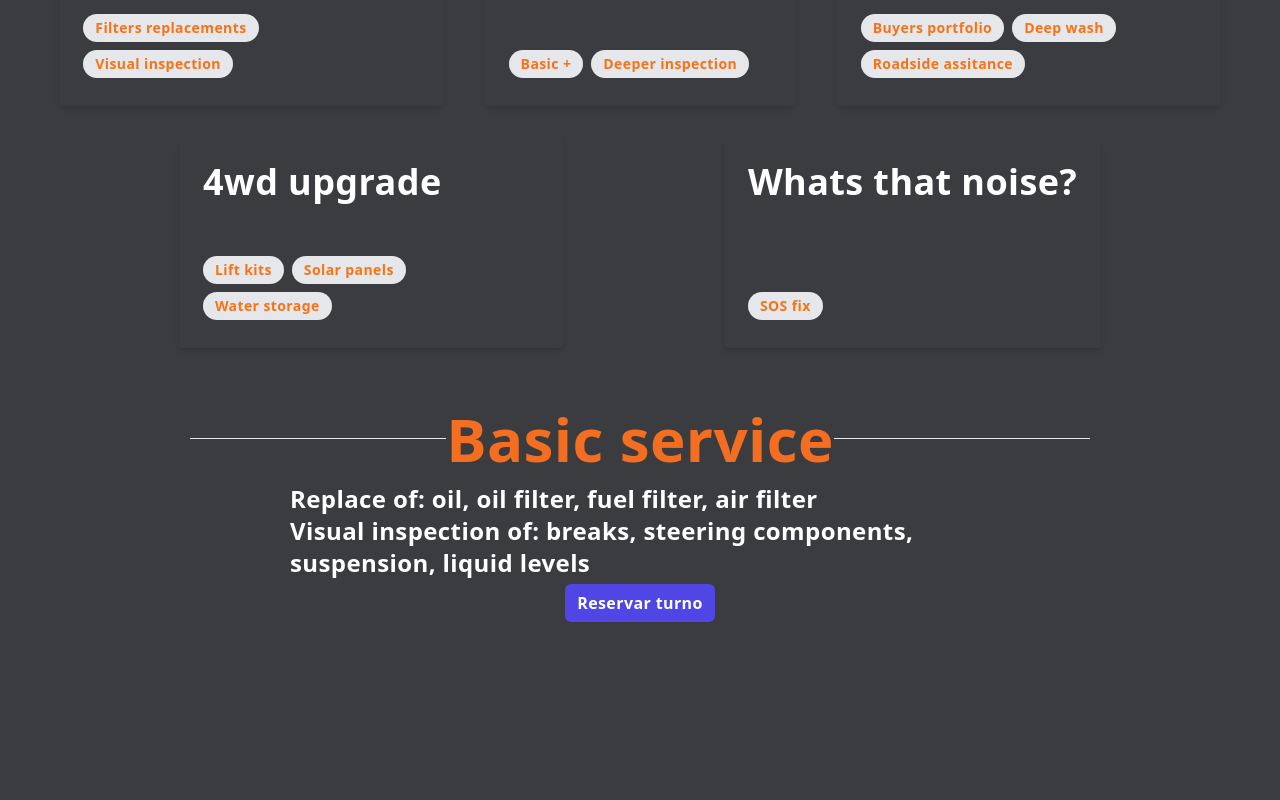
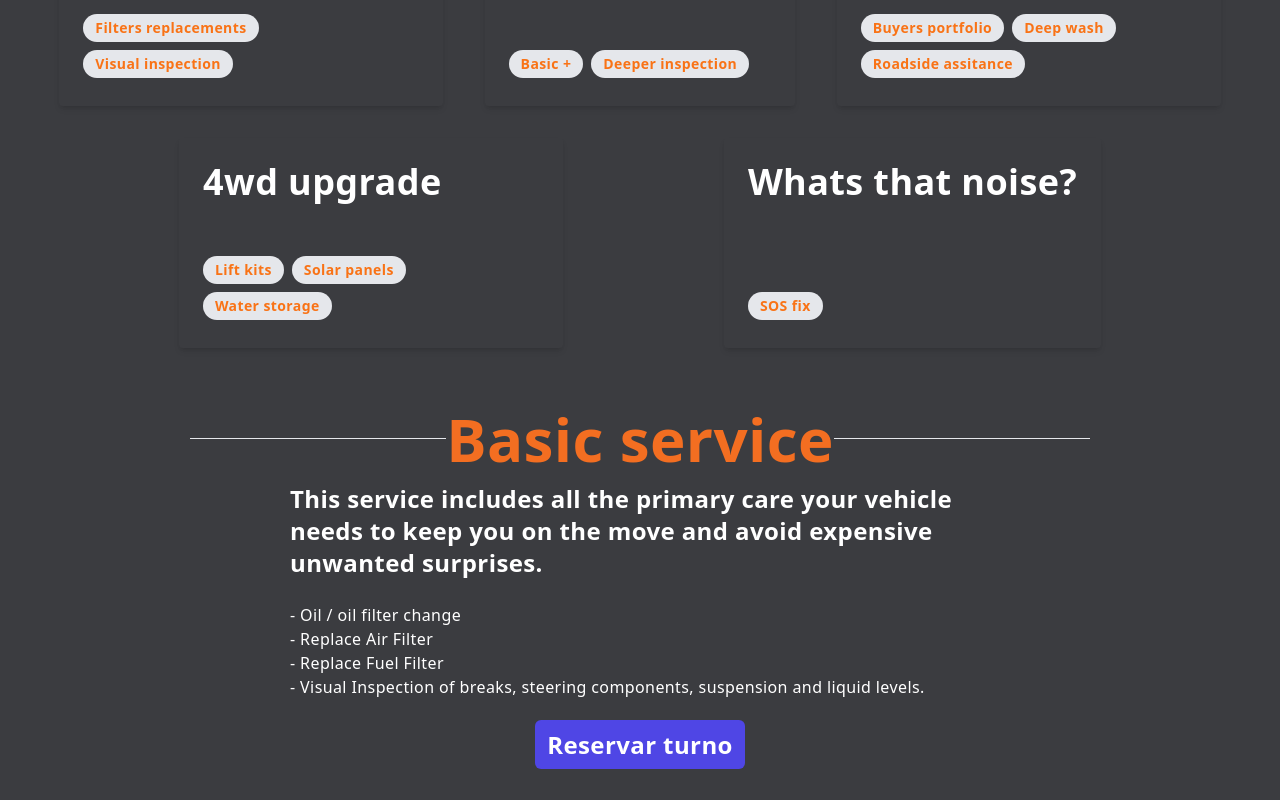
Before and after one commit to Felgreen/Gestion-reservas-Nakio, a Next.js app: page / in a window 1280 px wide. Shown: the part 338-1138 px from the top of the page. Before the commit the page ends 993 px from the top, so only its background shows below. Built offline with nearby package versions, Linux system fonts and the light colour scheme.

Commit message:
services filled up and links to calendly events added

```diff
--- a/src/components/ui/Services.jsx
+++ b/src/components/ui/Services.jsx
@@ -12,7 +12,7 @@ const Services = ({option}) => {
                         <h1 className="text-2xl sm:text-6xl font-bold text-[#F36E21]">Basic service</h1>
                         <hr className="my-8 w-64 h-px bg-gray-200 border-0 dark:bg-gray-700" />
                     </div>
-                    <div className="flex flex-col">
+                    <div className="flex flex-col max-w-[700px]">
                         <p className="text-2xl sm:text-2xl font-bold text-white max-w-[700px]">
                         This service includes all the primary care your vehicle needs to keep you on the move and avoid expensive unwanted surprises.
                         </p>
@@ -24,11 +24,12 @@ const Services = ({option}) => {
                             <li>- Visual Inspection of breaks, steering components, suspension and liquid levels.</li>
                         </ul>
                     </div>
+                    <br></br>
                     <div>
-                        <a href="https://calendly.com/nacho-coppa/basic-service" className="pointer-events-auto rounded-md bg-indigo-600 py-2 px-3 text-[1rem] font-semibold leading-5 text-white hover:bg-indigo-500">Reservar turno</a>
+                        <a href="https://calendly.com/nacho-coppa/basic-service" className="pointer-events-auto rounded-md bg-indigo-600 py-2 px-3 text-[1.5rem] font-semibold leading-5 text-white hover:bg-indigo-500">Reservar turno</a>
                     </div>
                 </div>
-            )
+            );
         case 'extend':
             return (
                 <div className="flex flex-col justify-center w-full p-10 items-center space-y-3">
@@ -37,7 +38,7 @@ const Services = ({option}) => {
                         <h1 className="text-2xl sm:text-6xl font-bold text-[#F36E21]">Extend my car life service:</h1>
                         <hr className="my-8 w-64 h-px bg-gray-200 border-0 dark:bg-gray-700" />
                     </div>
-                    <div className="flex flex-col">
+                    <div className="flex flex-col max-w-[700px]">
                         <p className="text-2xl sm:text-2xl font-bold text-white max-w-[700px]">
                             Want to maximize the life of your trustworthy motor vehicle? We can help. This service includes all of the Basic Service package  and adds on the following maintenance services:
                         </p>
@@ -51,28 +52,23 @@ const Services = ({option}) => {
                             <li>- Belt check</li>
                         </ul>
                     </div>
+                    <br></br>
                     <div>
-                        <a href="https://calendly.com/nacho-coppa/extend-my-life-car" className="pointer-events-auto rounded-md bg-indigo-600 py-2 px-3 text-[0.8125rem] font-semibold leading-5 text-white hover:bg-indigo-500">Reservar turno</a>
+                        <a href="https://calendly.com/nacho-coppa/extend-my-life-car" className="pointer-events-auto rounded-md bg-indigo-600 py-2 px-3 text-[1.5rem] font-semibold leading-5 text-white hover:bg-indigo-500">Reservar turno</a>
                     </div>
                 </div>
             );
         case 'presell':
             return (
                 <div className="flex flex-col justify-center w-full p-10 items-center space-y-3">
-                    <div className="inline-flex justify-center items-center w-full">
+                    <div className="inline-flex justify-center align-center items-center w-full">
                         <hr className="my-8 w-64 h-px bg-gray-200 border-0 dark:bg-gray-700" />
                         <h1 className="text-2xl sm:text-6xl font-bold text-[#F36E21]">Pre sell service</h1>
                         <hr className="my-8 w-64 h-px bg-gray-200 border-0 dark:bg-gray-700" />
                     </div>
-                    <div className="flex flex-col">
-                        <p className="text-2xl sm:text-2xl font-bold text-white max-w-[700px]">
+                    <div className="flex flex-col max-w-[700px]">
+                        <p className="text-2xl sm:text-2xl font-bold">
                             Avoid getting scammed and get a trustworthy opinion on the suspension, steering, leaks, tires, transmission and basic state of a vehicle.
-                        </p>
-                        <p>
-                            Basic Walk Around + Deep Inspection
-                        </p>
-                        <p>
-                            To continue reducing the risk of buying an overpriced , problem generating day ruining motor vehicle use this service to check the oil, gearbox and reduction gear.
                         </p>
                         <br></br>
                         <ul>
@@ -80,9 +76,18 @@ const Services = ({option}) => {
                             <li>- Dent removal</li>
                             <li>- List the sale to my network of contacts.</li>
                         </ul>
+                        <br></br>
+                        <p className="text-2xl sm:text-2xl font-bold text-white max-w-[700px]">
+                            Deep inspection available!
+                        </p>
+                        <br></br>
+                        <p>
+                            To continue reducing the risk of buying an overpriced , problem generating day ruining motor vehicle use this service to check the oil, gearbox and reduction gear.
+                        </p>
                     </div>
+                    <br></br>
                     <div>
-                        <a href="https://calendly.com/nacho-coppa/pre-sell-service" className="pointer-events-auto rounded-md bg-indigo-600 py-2 px-3 text-[0.8125rem] font-semibold leading-5 text-white hover:bg-indigo-500">Reservar turno</a>
+                        <a href="https://calendly.com/nacho-coppa/pre-sell-service" className="pointer-events-auto rounded-md bg-indigo-600 py-2 px-3 text-[1.5rem] font-semibold leading-5 text-white hover:bg-indigo-500">Reservar turno</a>
                     </div>
                 </div>
             );
@@ -94,7 +99,7 @@ const Services = ({option}) => {
                         <h1 className="text-2xl sm:text-6xl font-bold text-[#F36E21]">4wd upgrade</h1>
                         <hr className="my-8 w-64 h-px bg-gray-200 border-0 dark:bg-gray-700" />
                     </div>
-                    <div className="flex flex-col">
+                    <div className="flex flex-col max-w-[700px]">
                         <p className="text-2xl sm:text-2xl font-bold text-white max-w-[700px]">
                             Lets get that car ready for any terrain. Ask for a quote on component upgrade and installation.
                         </p>
@@ -109,8 +114,9 @@ const Services = ({option}) => {
                             <li>- Off road tires and more!</li>
                         </ul>
                     </div>
+                    <br></br>
                     <div>
-                        <a href="https://calendly.com/nacho-coppa/4wd-upgrade" className="pointer-events-auto rounded-md bg-indigo-600 py-2 px-3 text-[0.8125rem] font-semibold leading-5 text-white hover:bg-indigo-500">Reservar turno</a>
+                        <a href="https://calendly.com/nacho-coppa/4wd-upgrade" className="pointer-events-auto rounded-md bg-indigo-600 py-2 px-3 text-[1.5rem] font-semibold leading-5 text-white hover:bg-indigo-500">Reservar turno</a>
                     </div>
                 </div>
             );
@@ -127,8 +133,9 @@ const Services = ({option}) => {
                             “Is it supposed to make this noise?” If you don't know what´s going on with you car and want to get it inspected? Reserve an inspection!"
                         </p>
                     </div>
+                    <br></br>
                     <div>
-                        <a href="https://calendly.com/nacho-coppa/whats-that-noise" className="pointer-events-auto rounded-md bg-indigo-600 py-2 px-3 text-[0.8125rem] font-semibold leading-5 text-white hover:bg-indigo-500">Reservar turno</a>
+                        <a href="https://calendly.com/nacho-coppa/whats-that-noise" className="pointer-events-auto rounded-md bg-indigo-600 py-2 px-3 text-[1.5rem] font-semibold leading-5 text-white hover:bg-indigo-500">Reservar turno</a>
                     </div>
                 </div>
             );
@@ -139,14 +146,21 @@ const Services = ({option}) => {
                     <h1 className="text-2xl sm:text-6xl font-bold text-[#F36E21]">Basic service</h1>
                     <hr className="my-8 w-64 h-px bg-gray-200 border-0 dark:bg-gray-700" />
                 </div>
-                <div className="flex">
+                <div className="flex flex-col max-w-[700px]">
                     <p className="text-2xl sm:text-2xl font-bold text-white max-w-[700px]">
-                        Replace of: oil, oil filter, fuel filter, air filter <br></br>
-                        Visual inspection of: breaks, steering components, suspension, liquid levels
+                    This service includes all the primary care your vehicle needs to keep you on the move and avoid expensive unwanted surprises.
                     </p>
+                    <br></br>
+                    <ul>
+                        <li>- Oil / oil filter change</li>
+                        <li>- Replace Air Filter</li>
+                        <li>- Replace Fuel Filter</li>
+                        <li>- Visual Inspection of breaks, steering components, suspension and liquid levels.</li>
+                    </ul>
                 </div>
+                <br></br>
                 <div>
-                    <a href="https://calendly.com/nacho-coppa/basic-service" className="pointer-events-auto rounded-md bg-indigo-600 py-2 px-3 text-[1rem] font-semibold leading-5 text-white hover:bg-indigo-500">Reservar turno</a>
+                    <a href="https://calendly.com/nacho-coppa/basic-service" className="pointer-events-auto rounded-md bg-indigo-600 py-2 px-3 text-[1.5rem] font-semibold leading-5 text-white hover:bg-indigo-500">Reservar turno</a>
                 </div>
             </div>
         );
```
